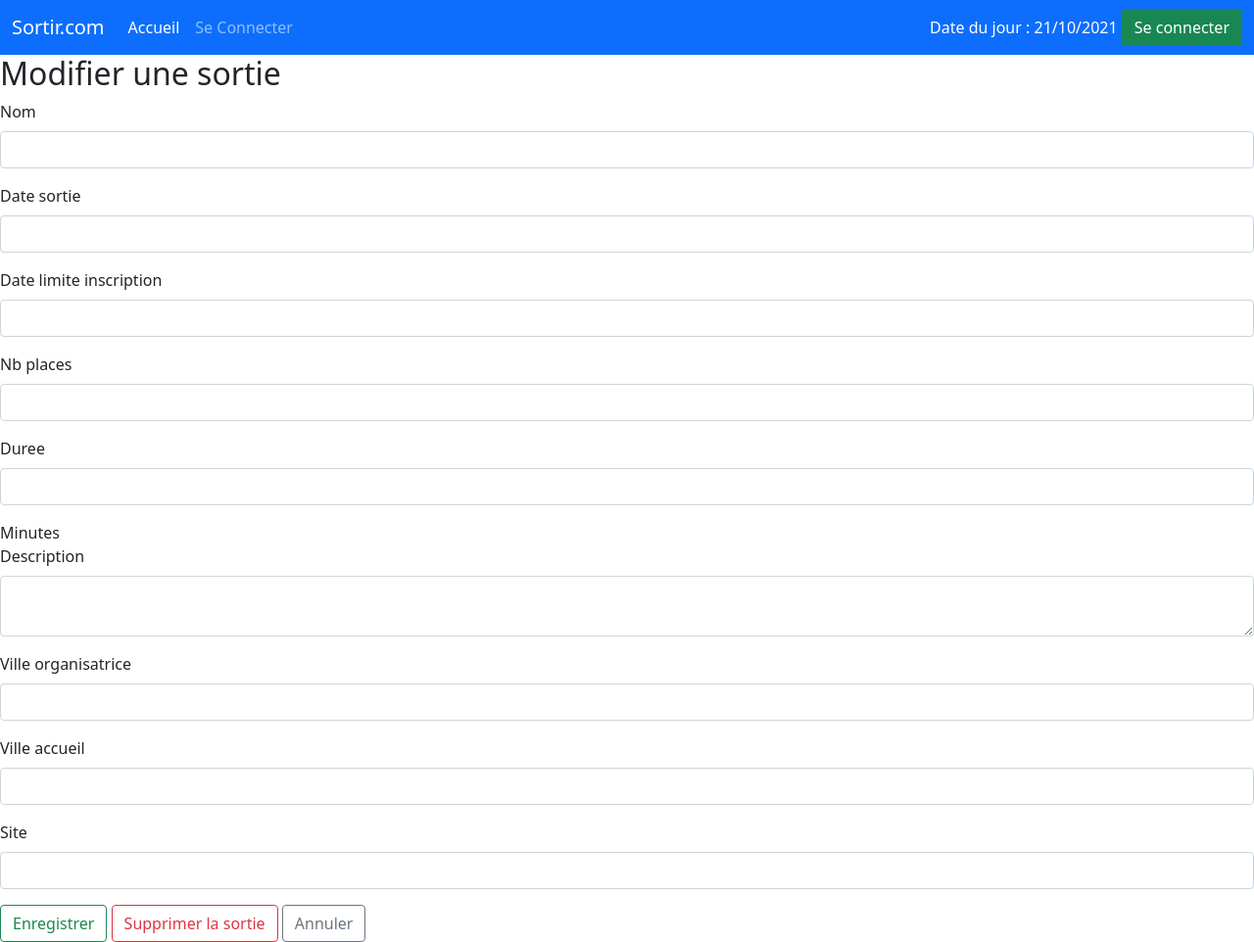
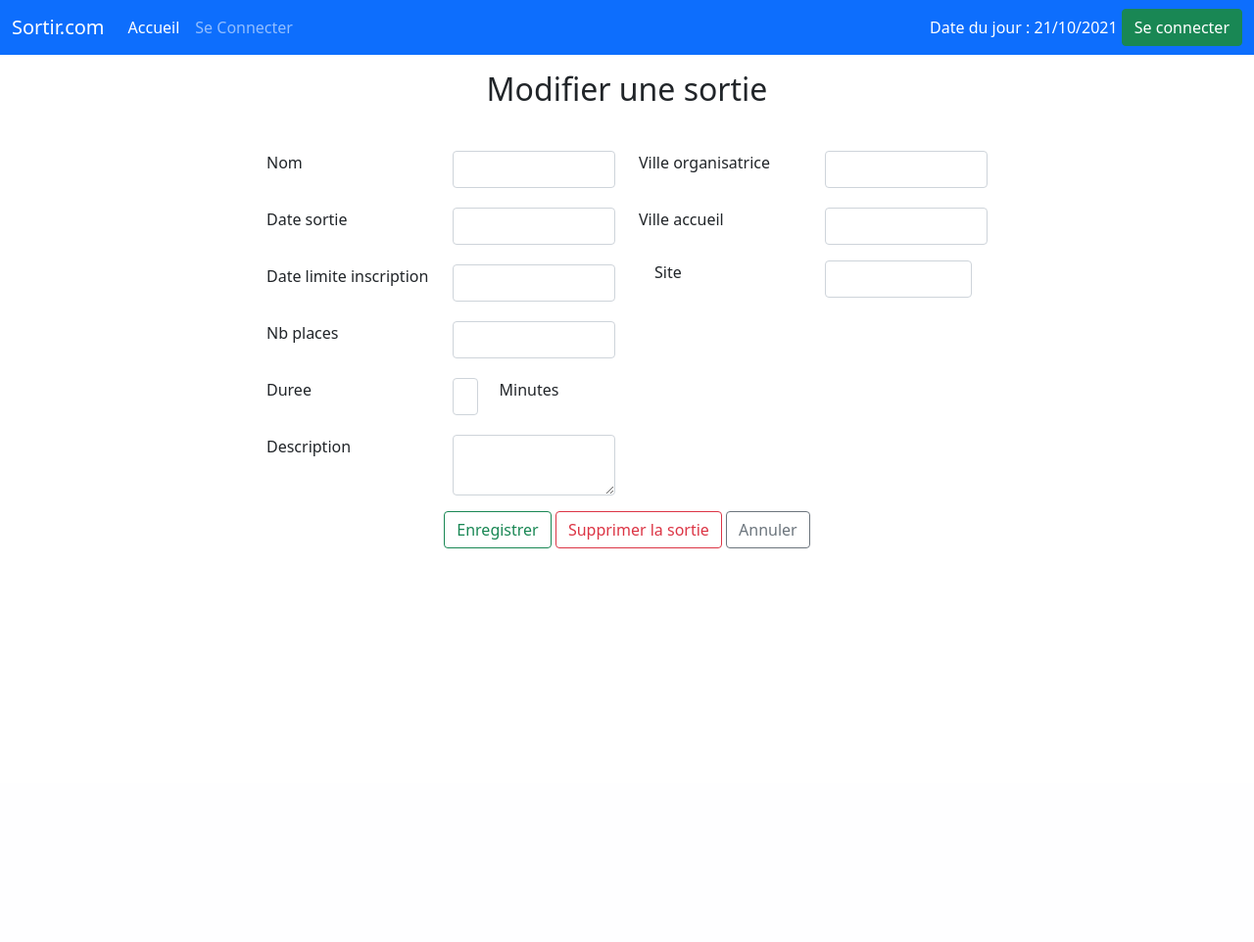
Before and after one commit to hbourniche20/ENI-projectSortir, a Symfony app: template templates/sortie/index.html.twig in a window 1280 px wide. Shown: the whole page at 98% size. After the commit the page ends 560 px from the top, so only its background shows below. Run offline with Twig, Linux system fonts and the light colour scheme; the template is opened without the code that fills it: most values are stand-ins (such as "Sample title", 1, 10 or a date in 2020); form fields are guessed from the names that the template uses; some libraries are stand-ins or nearby versions.

Commit message:
CSS added to creation and modification Sortie

```diff
--- a/templates/navbar/navbar.html.twig
+++ b/templates/navbar/navbar.html.twig
@@ -29,7 +29,7 @@
             {% endif %}
             <span style="color: white">Date du jour : {{ "now"|date("d/m/Y") }}</span> &nbsp
             {% if app.user %}
-                <a class="btn btn-danger" role="button" href="{{ path('app_logout') }}">Déconnexion</a><br>
+                <a class="btn btn-danger" role="button" href="{{ path('app_logout') }}">Se déconnecter</a><br>
             {% else %}
                 <a class="btn btn-success" role="button" href="{{ path('app_login') }}">Se connecter</a>
             {% endif %}
--- a/templates/sortie/index.html.twig
+++ b/templates/sortie/index.html.twig
@@ -42,47 +42,110 @@
 {% endblock %}
 {% block body %}
 
+    <div class="container">
+        <div class="row p-3">
             {% if sortieId == -1 %}
-    <h2>Créer une sortie</h2>
+            <h2 class="text-center">Créer une sortie</h2>
             {% else %}
-    <h2>Modifier une sortie</h2>
+            <h2 class="text-center">Modifier une sortie</h2>
             {% endif %}
-
+        </div>
+        <div class="row">
             {{ form_start(sortieForm) }}
-
-    <div class="group">
-        <div class="group-item name">
-            {{ form_row(sortieForm.nom) }}
+            <div class="row justify-content-center">
+                <div class="col col-4">
+                    <div class="row form-group esup">
+                        <div class="col">
+                            {{ form_label(sortieForm.nom) }}
                         </div>
-        <div class="group-item date-sortie">
-            {{ form_row(sortieForm.dateSortie) }}
-        </div>
-        <div class="group-item date-inscription">
-            {{ form_row(sortieForm.dateLimiteInscription) }}
-        </div>
-        <div class="group-item nombre-places">
-            {{ form_row(sortieForm.nbPlaces) }}
-        </div>
-        <div class="group-item duree">
-            {{ form_row(sortieForm.duree) }}
-            <span>Minutes</span>
-        </div>
-        <div class="group-item description">
-            {{ form_row(sortieForm.description) }}
+                        <div class="col">
+                            {{ form_widget(sortieForm.nom) }}
                         </div>
                     </div>
-    <div class="group">
-        <div class="group-item drop-down">
-            {{ form_row(sortieForm.villeOrganisatrice) }}
+                    <div class="row form-group esup">
+                        <div class="col">
+                            {{ form_label(sortieForm.dateSortie) }}
                         </div>
-        <div class="group-item drop-down">
-            {{ form_row(sortieForm.villeAccueil) }}
-        </div>
-        <div class="group-item drop-down">
-            {{ form_row(sortieForm.site) }}
+                        <div class="col">
+{#                            <input id="sortie_dateSortie_date" type="date">#}
+                            {{ form_widget(sortieForm.dateSortie) }}
                         </div>
                     </div>
+                    <div class="row form-group esup">
+                        <div class="col">
+                            {{ form_label(sortieForm.dateLimiteInscription) }}
 
+{#                            <label for="{{ field_name(sortieForm.dateLimiteInscription) }}">#}
+{#                                {{ form_label(sortieForm.dateLimiteInscription)  }}#}
+{#                            </label>#}
+                        </div>
+                        <div class="col">
+{#                            <input#}
+{#                                    id="{{ field_name(sortieForm.dateLimiteInscription) }}"#}
+{#                                    value="{{ field_value(sortieForm.dateLimiteInscription)}}"#}
+{#                                    type="date"#}
+{#                            >#}
+                            {{ form_widget(sortieForm.dateLimiteInscription) }}
+                        </div>
+                    </div>
+                    <div class="row form-group esup">
+                        <div class="col">
+                            {{ form_label(sortieForm.nbPlaces) }}
+                        </div>
+                        <div class="col">
+                            {{ form_widget(sortieForm.nbPlaces) }}
+                        </div>
+                    </div>
+                    <div class="row form-group esup">
+                        <div class="col">
+                            {{ form_label(sortieForm.duree) }}
+                        </div>
+                        <div class="col">
+                            <div class="row">
+                                <div class="col col-3">
+                                    {{ form_widget(sortieForm.duree) }}
+                                </div>
+                                <div class="col col-3" style="pointer-events: none;">Minutes</div>
+                            </div>
+                        </div>
+                    </div>
+                    <div class="row form-group esup">
+                        <div class="col">
+                            {{ form_label(sortieForm.description) }}
+                        </div>
+                        <div class="col">
+                            {{ form_widget(sortieForm.description) }}
+                        </div>
+                    </div>
+                </div>
+                <div class="col col-4">
+                    <div class="row form-group esup">
+                        <div class="col">
+                            {{ form_label(sortieForm.villeOrganisatrice) }}
+                        </div>
+                        <div class="col">
+                            {{ form_widget(sortieForm.villeOrganisatrice) }}
+                        </div>
+                    </div>
+                    <div class="row form-group esup">
+                        <div class="col">
+                            {{ form_label(sortieForm.villeAccueil) }}
+                        </div>
+                        <div class="col">
+                            {{ form_widget(sortieForm.villeAccueil) }}
+                        </div>
+                    </div>
+                    <div class="row form-group p-3 drop-down">
+                        <div class="col">
+                            {{ form_label(sortieForm.site) }}
+                        </div>
+                        <div class="col">
+                            {{ form_widget(sortieForm.site) }}
+                        </div>
+                    </div>
+                </div>
+            </div>
+            <div class="row-1 p-3" style="text-align: center">
             {% if sortieId == -1 %}
                 <button class="btn btn-outline-success">Publier</button>
                 <a class="btn btn-outline-secondary" role="button" href="{{ path('home_page') }}">Annuler</a>
@@ -91,6 +154,8 @@
                 <a class="btn btn-outline-danger" role="button" href="{{ path('supprimer_sortie', {id: sortieId}) }}">Supprimer la sortie</a>
                 <a class="btn btn-outline-secondary" role="button" href="{{ path('home_page') }}">Annuler</a>
             {% endif %}
-
+            </div>
             {{ form_end(sortieForm) }}
+        </div>
+    </div>
 {% endblock %}
```
Also changed, not shown: src/Form/SortieType.php (+7 -2 lines). Lines whose indentation alone changed are shown as unchanged.
